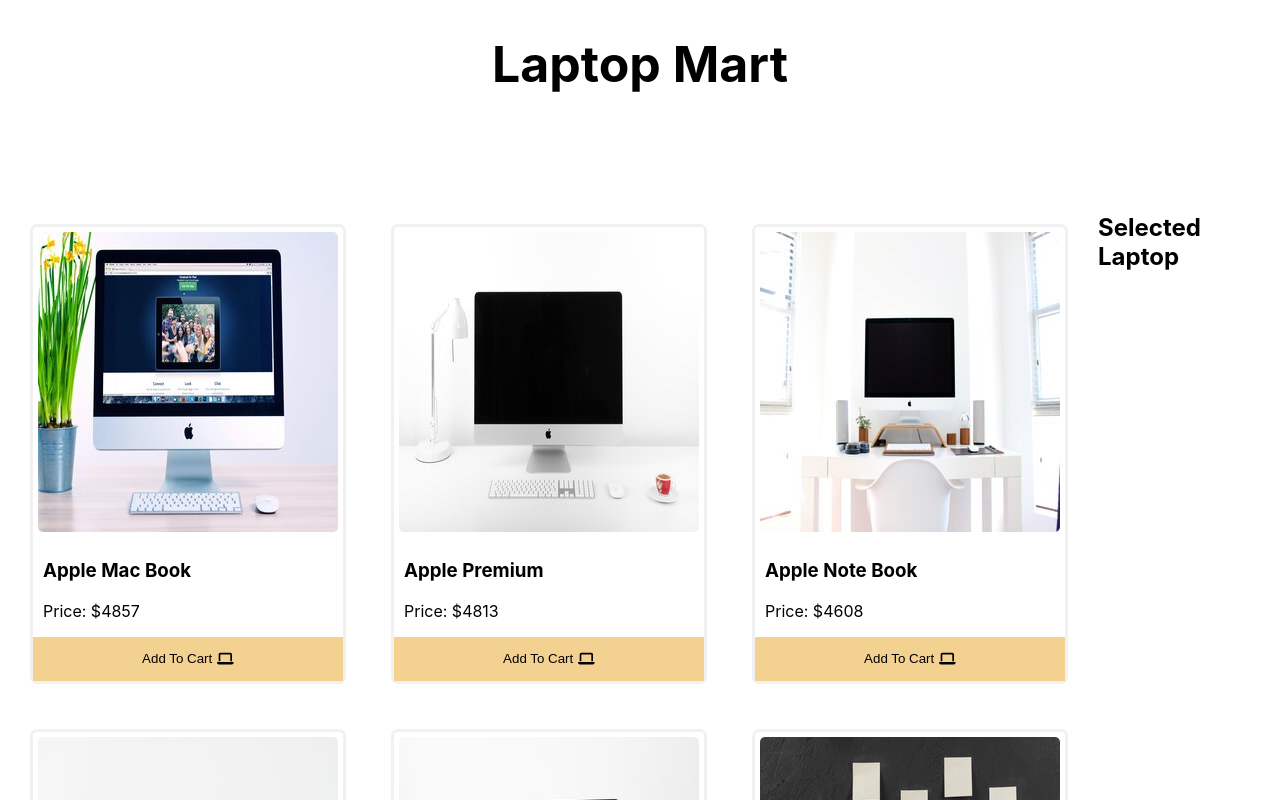
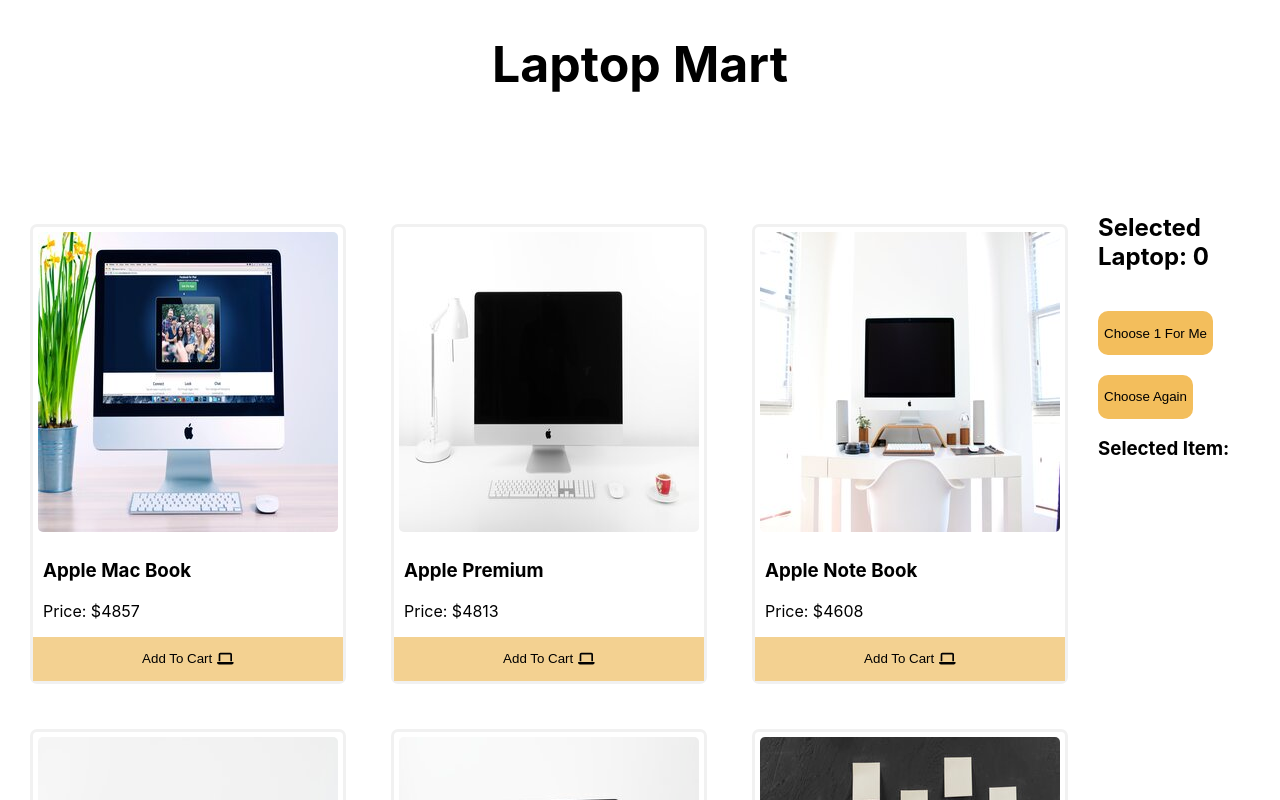
Before and after one commit to ariful892/laptop-mart, a React (Create React App) app: page / in a window 1280 px wide. Shown: the top 800 px of the page. Built offline with nearby package versions, Linux system fonts and the light colour scheme.

Commit message:
choose again button added

```diff
--- a/src/components/Product/Product.css
+++ b/src/components/Product/Product.css
@@ -21,10 +21,10 @@
     justify-content: center;
 }
 
+.cart-btn:hover{
+    background-color: orange;
+}
+
 .btn-text{
     margin-right: 5px;
 }
-
-.cart-btn:hover{
-    background-color: orange;
-}
--- a/src/components/Shop/Shop.css
+++ b/src/components/Shop/Shop.css
@@ -16,6 +16,18 @@
     top: 0;
 }
 
+.choose-btn{
+    margin-top: 20px;
+    border: none;
+    background-color: rgb(243, 190, 92);
+    border-radius: 10px;
+
+}
+
+.choose-btn:hover{
+    background-color: orange;
+}
+
 @media screen and (max-width:692px) {
     .products-container{
         grid-template-columns: repeat(1,1fr);
--- a/src/components/Shop/Shop.js
+++ b/src/components/Shop/Shop.js
@@ -72,13 +72,45 @@
     ];
 
     const [cart, setCart] = useState([]);
+    const [productId, setProductId] = useState([]);
+    const [selectItem, setSelectItem] = useState();
+
+    // const [image, setImage] = useState([]);
 
     const handleAddToCart = (product) => {
-        console.log(product);
-        const { name } = product;
-        console.log(name);
+        const { name, id } = product;
         const newCart = [...cart, name];
         setCart(newCart);
+        const newId = [...productId, id];
+        setProductId(newId);
+        // const newImage = [...image,img];
+        // setImage(newImage);
+    };
+
+    let selectedItem;
+    const chooseItem = (productId, productName) => {
+
+        if (productId.length === 1) {
+            setSelectItem(productName[0]);
+        }
+        if (productId.length > 1) {
+            let i = 0;
+            while (i) {
+                const randomNumber = Math.floor(Math.random() * 10);
+                for (let j = 1; j <= productId.length; j++) {
+                    if (randomNumber === productId[j]) {
+                        setSelectItem(productName[j]);
+                        break;
+                    }
+                }
+                i++;
+            }
+        }
+        console.log(selectedItem);
+    }
+
+    const chooseAgain = () => {
+        setCart([]);
     };
 
     /* const [products, setProducts] = useState([]);
@@ -100,12 +132,18 @@
                 }
             </div>
             <div className="cart-container">
-                <h2>Selected Laptop </h2>
+                <h2>Selected Laptop: {cart.length}</h2>
                 {
                     cart.map(name => <li>{name}</li>)
                 }
 
+                <button onClick={() => chooseItem(productId, cart)} className='choose-btn'><p>Choose 1 For Me</p></button>
+                <button onClick={chooseAgain} className='choose-btn'><p>Choose Again</p></button>
+                <div>
+                    <h3>Selected Item: {selectItem}</h3>
+                </div>
             </div>
+
         </div>
     );
 };
```
Also changed, not shown: src/components/ReactConcept/ReactConcept.js (+14 -0 lines), 1 other file (tests, documents, lock files or other folders).
